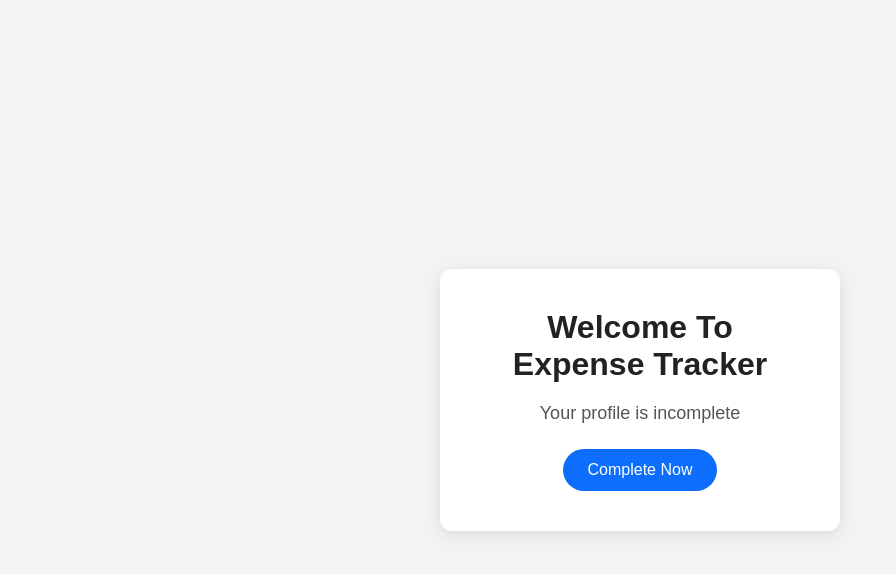
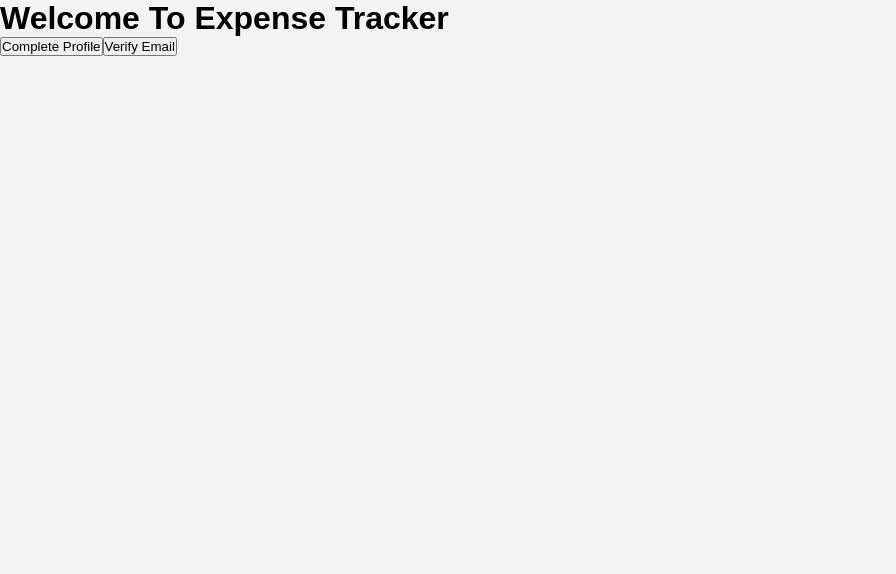
Before and after one commit to Abhishek-Gharat/Sign-Up, a React (Vite) app in the folder my-react-app/: page /welcome in a window 1280 px wide. Shown: the top 574 px of the page, without its empty margins (0-896 px from the left). Built offline with nearby package versions, Linux system fonts and the light colour scheme.

Commit message:
added email varifiction

```diff
--- a/my-react-app/src/pages/Welcome.jsx
+++ b/my-react-app/src/pages/Welcome.jsx
@@ -1,36 +1,68 @@
-// Welcome.jsx
-
-import { Link } from "react-router-dom";
-
-import "./welcome.css";
+import { useNavigate } from "react-router-dom";
+import { auth } from "../firebase";
 
 function Welcome() {
 
+  const navigate = useNavigate();
+
+  const verifyEmailHandler = async () => {
+
+    try {
+
+      const token = localStorage.getItem("token");
+
+      const response = await fetch(
+        "https://identitytoolkit.googleapis.com/v1/accounts:sendOobCode?key=AIzaSyD8L86KAfCrkrVLC3fNCHWXTnWaKuNFqek",
+        {
+          method: "POST",
+          headers: {
+            "Content-Type": "application/json",
+          },
+          body: JSON.stringify({
+            requestType: "VERIFY_EMAIL",
+            idToken: token,
+          }),
+        }
+      );
+
+      const data = await response.json();
+
+      console.log(data);
+
+      if (!response.ok) {
+        throw new Error(data.error.message);
+      }
+
+      alert("Verification email sent!");
+
+    } catch (error) {
+
+      console.log(error);
+
+      alert(error.message);
+
+    }
+
+  };
+
   return (
+    <div>
 
-    <div className="welcome-container">
+      <h1>Welcome To Expense Tracker</h1>
 
-      <div className="welcome-card">
+      <button onClick={() => navigate("/profile")}>
+        Complete Profile
+      </button>
 
-        <h1>
-          Welcome To Expense Tracker
-        </h1>
-
-        <p>
-          Your profile is incomplete
-        </p>
-
-        <Link
-          to="/profile"
-          className="complete-btn"
-        >
-          Complete Now
-        </Link>
-
-      </div>
+      {auth.currentUser?.emailVerified ? (
+        <h3>Email Verified ✅</h3>
+      ) : (
+        <button onClick={verifyEmailHandler}>
+          Verify Email
+        </button>
+      )}
 
     </div>
-
   );
 }
 
```
